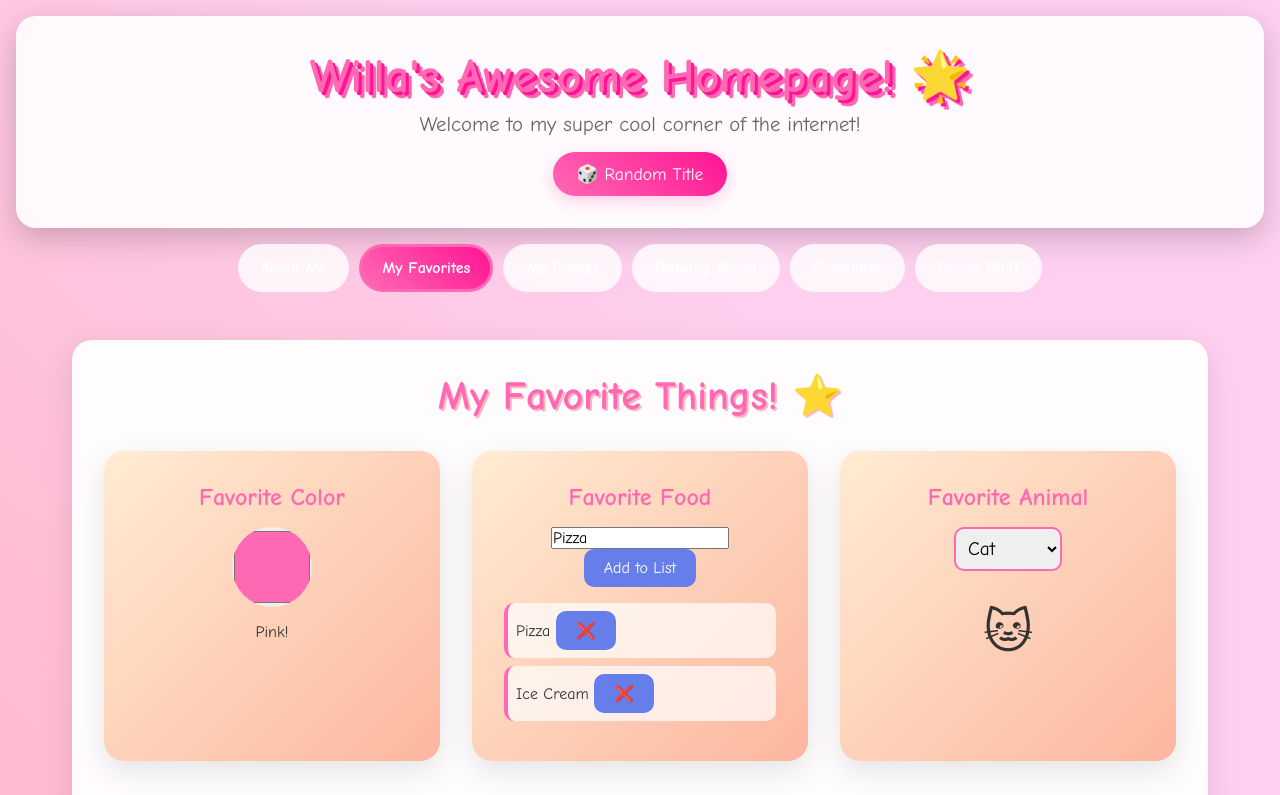
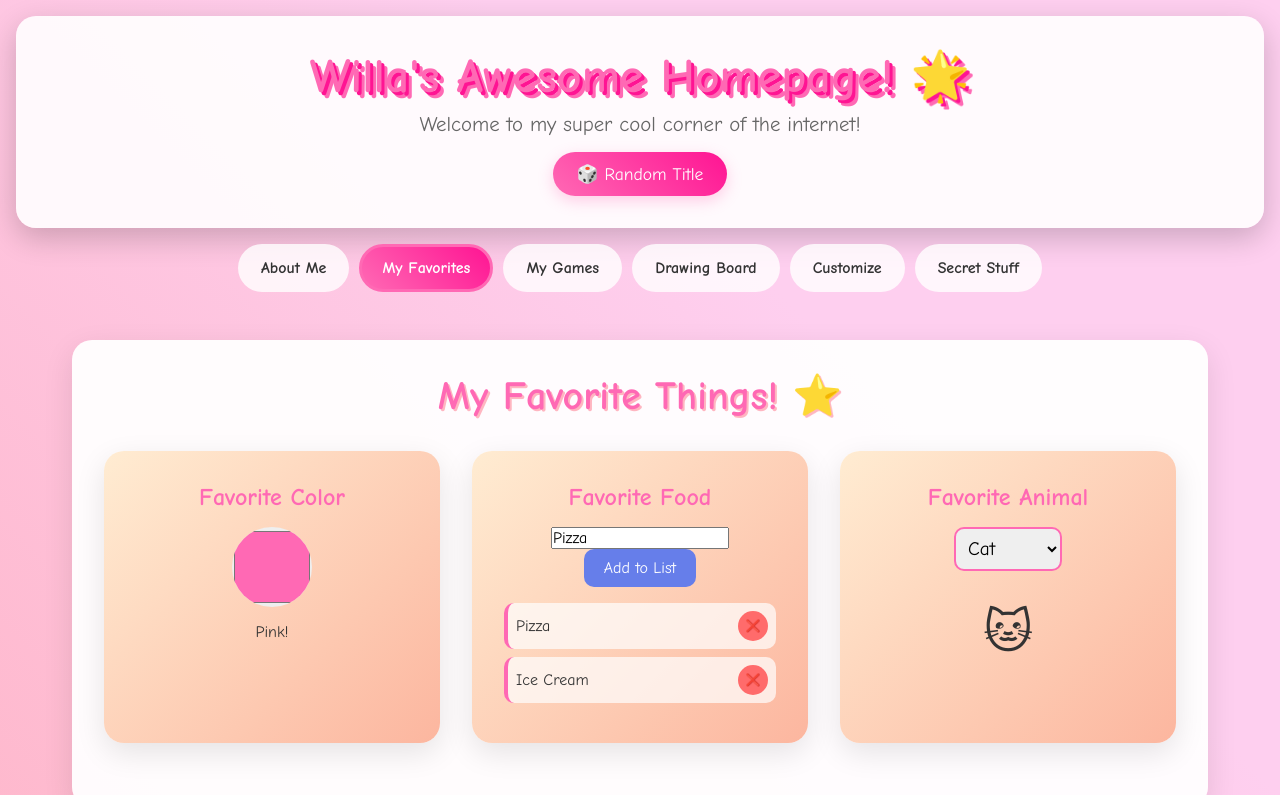
Before and after one commit to willawaffle/homepage, a plain HTML site: page index.html in a window 1280 px wide. Both pictures are taken after a click on the button "My Favorites". Shown: the top 795 px of the page. Drawn offline with Linux system fonts and the light colour scheme.

Commit message:
Update homepage styles and fix link in index.html for number guessing game

```diff
--- a/homepage.css
+++ b/homepage.css
@@ -95,6 +95,7 @@ body {
 
 .nav-btn {
   background: rgba(255, 255, 255, 0.8);
+  color: #333;
   border: 3px solid transparent;
   padding: 12px 20px;
   border-radius: 25px;
@@ -300,6 +301,9 @@ body {
   margin: 0.5rem 0;
   border-radius: 10px;
   border-left: 4px solid #ff69b4;
+  display: flex;
+  align-items: center;
+  justify-content: space-between;
 }
 
 #favAnimal {
@@ -1006,6 +1010,30 @@ button:hover {
   box-shadow: 0 5px 15px rgba(0, 0, 0, 0.2);
 }
 
+/* Delete Food Button */
+.delete-food-btn {
+  background: #ff6b6b !important;
+  color: white !important;
+  border: none;
+  border-radius: 50%;
+  width: 30px;
+  height: 30px;
+  padding: 0;
+  font-size: 12px;
+  cursor: pointer;
+  transition: all 0.3s ease;
+  margin-left: 10px;
+  display: inline-flex;
+  align-items: center;
+  justify-content: center;
+}
+
+.delete-food-btn:hover {
+  background: #ff5252 !important;
+  transform: scale(1.1);
+  box-shadow: 0 3px 10px rgba(255, 107, 107, 0.4);
+}
+
 input,
 select,
 textarea {
--- a/index.html
+++ b/index.html
@@ -115,7 +115,7 @@
           <div class="game-card">
             <h3>Number Guessing Game</h3>
             <p>Guess the secret number!</p>
-            <a href="index.html" class="play-btn">Play Now!</a>
+            <a href="number-game.html" class="play-btn">Play Now!</a>
           </div>
 
           <div class="game-card">
```
